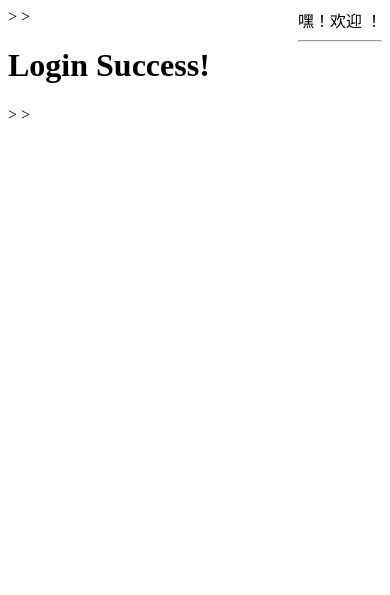
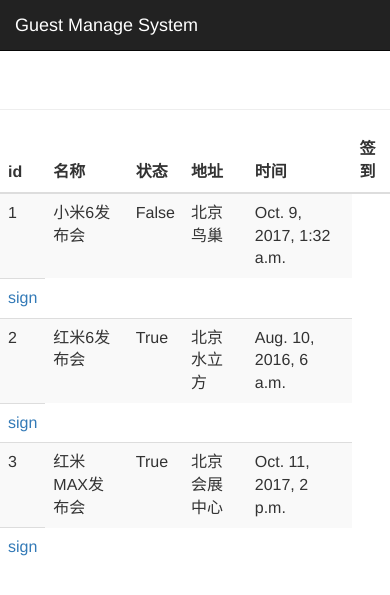
Before and after one commit to WSUNJOY/learn-django, a Django app: page /event_manage/ in a window 390 px wide. Shown: the top 595 px of the page. Run offline with Django 3.2, Linux system fonts and the light colour scheme; a user stored in the database is signed in; data comes from the database, SQL or seed files in the repository; both versions use the stored data as it was after the commit; some libraries are stand-ins or nearby versions.

Commit message:
2017-10-11 page104 sign in done

```diff
--- a/guest/__init__.py
+++ b/guest/__init__.py
@@ -0,0 +1,2 @@
+import pymysql
+pymysql.install_as_MySQLdb()
--- a/guest/urls.py
+++ b/guest/urls.py
@@ -24,4 +24,9 @@
     url(r'^accounts/login/$', views.index),
     url(r'^login_action/$', views.login_action),
     url(r'^event_manage/$', views.event_manage),
+    url(r'^search_name/$', views.search_name),
+    url(r'^guest_manage/$', views.guest_manage),
+    url(r'^sign_index/(?P<event_id>[0-9]+)/$', views.sign_index),
+    url(r'^sign_index_action/(?P<event_id>[0-9]+)/$', views.sign_index_action),
+    url(r'^logout/$', views.logout),
 ]
--- a/sign/templates/event_manage.html
+++ b/sign/templates/event_manage.html
@@ -1,11 +1,72 @@
-<html>
+<html lang="zh-CN">
     <head>
-        <title>Event Manage Page</title>>
-    </head>>
-    <body>
-        <div style = "float:right;">
-            <a>嘿！欢迎 {{ user }} ！</a><hr/>
+        <!--<title>Event Manage Page</title>>-->
+        {% load bootstrap3 %}
+        {% bootstrap_css %}
+        {% bootstrap_javascript %}
+        <title>Guest Manage</title>
+    </head>
+
+    <body role="document">
+        <!--导航栏-->
+        <nav class="navbar navbar-inverse navbar-fixed-top">
+            <div class="container">
+                <div class="navbar-header">
+                    <a class="navbar-brand" href="/event_manage/">Guest Manage System</a>
+                </div>
+                <div id="navbar" class="collapse navbar-collapse">
+                    <ul class="nav navbar-nav">
+                        <li class="active"><a href="#">发布会</a> </li>
+                        <li><a href="/guest_manage/">嘉宾</a> </li>
+                    </ul>
+                    <ul class="nav navbar-nav nabbar-right">
+                        <li><a href="#">{{user}}</a> </li>
+                        <li><a href="/logout/">退出</a> </li>
+                    </ul>
+                </div>
+            </div>
+        </nav>
+        <!--发布会搜索表单-->
+        <div class="page-header" style="padding-top: 60px;">
+            <div id="navbar" class="navbar-collapse collapse">
+                <form class="navbar-form" method="get" action="/search_name/">
+                    <div class="form-group">
+                        <input name="name" type="text" placeholder="名称" class="form-control">
+                    </div>
+                    <button type="submit" class="btn btn-success">搜索</button>
+                </form>
+            </div>
         </div>
-        <h1>Login Success!</h1>
-    </body>>
-</html>>
+
+        <!--发布会列表-->
+        <div class="row">
+            <div class="col-md-6">
+                <table class="table table-striped">
+                    <thead>
+                        <tr>
+                            <th>id</th><th>名称</th><th>状态</th><th>地址</th><th>时间</th><th>签到</th>
+                        </tr>
+                    </thead>
+                    <tbody>
+                        {% for event in events %}
+                        <tr>
+                            <td>{{ event.id }}</td>
+                            <td>{{ event.name}}</td>
+                            <td>{{ event.status }}</td>
+                            <td>{{ event.address }}</td>
+                            <td>{{ event.start_time }}</td>
+                        </tr>
+                        <td>
+                            <a href="/sign_index/{{ event.id }}" target="{{ event.id }}_blank">sign</a>
+                        </td>
+                        {% endfor %}
+                    </tbody>
+                </table>
+            </div>
+        </div>
+        <!--<div style = "float:right;">-->
+            <!--<a>嘿！欢迎 {{ user }} ！</a><hr/>-->
+        <!--</div>-->
+        <!--<h1>Login Success!</h1>-->
+    </body>
+</html>
--- a/sign/views.py
+++ b/sign/views.py
@@ -2,6 +2,9 @@
 from django.http import HttpResponse, HttpResponseRedirect
 from django.contrib import auth
 from django.contrib.auth.decorators import login_required
+from sign.models import Event, Guest
+from django.core.paginator import Paginator, EmptyPage, PageNotAnInteger
+from django.shortcuts import render, get_object_or_404
 
 # Create your views here.
 def index(request):
@@ -28,8 +31,75 @@
     # else:
     #     return render(request, 'index.html', {'error': 'username or password error!'})
 
+# 发布会管理
 @login_required
 def event_manage(request):
     # username = request.COOKIES.get('user', '')    #读取浏览器cookie
+    event_list = Event.objects.all()
     username = request.session.get('user', '')    #读取浏览器 session
-    return render(request, "event_manage.html", {"user":username})
+    return render(request, "event_manage.html", {"user":username, "events":event_list})
+
+#发布会名称搜索
+@login_required
+def search_name(request):
+    username = request.session.get('user', '')
+    search_name = request.GET.get("name", "")
+    event_list = Event.objects.filter(name__contains=search_name)
+    return render(request, "event_manage.html", {"user": username, "events": event_list})
+
+#嘉宾管理
+@login_required
+def guest_manage(request):
+    username = request.session.get('user', '')
+    guest_list = Guest.objects.all()
+    paginator = Paginator(guest_list, 2)
+    page = request.GET.get('page')
+    try:
+        contacts = paginator.page(page)
+    except PageNotAnInteger:
+        # If page is not an integer, deliver first page.
+        contacts = paginator.page(1)
+    except EmptyPage:
+        # If page is out of range (e.g. 9999), deliver lagt page of results.
+        contacts = paginator.page(paginator.num_pages)
+    return render(request, "guest_manage.html", {"user": username,"guests": guest_list})
+
+# 签到页面
+@login_required
+def sign_index(request, event_id):
+    event = get_object_or_404(Event, id = event_id)
+    return render(request, 'sign_index.html', {'event': event})
+
+# 签到动作
+@login_required
+def sign_index_action(request, event_id):
+    event = get_object_or_404(Event, id = event_id)
+    phone = request.POST.get('phone', '')
+
+    result = Guest.objects.filter(phone = phone)
+    if not result:
+        return render(request, 'sign_index.html', {'event': event,
+                                                   'hint': 'phone error.'})
+
+    result = Guest.objects.filter(phone = phone, event_id = event_id)
+    if not result:
+        return render(request, 'sign_index.html', {'event': event,
+                                                   'hint': 'event id or phone error.'})
+
+    result = Guest.objects.get(phone=phone, event_id=event_id)
+    if result.sign:
+        return render(request, 'sign_index.html', {'event': event,
+                                                   'hint': 'user has sign in.'})
+
+    else:
+        Guest.objects.filter(phone = phone, event_id = event_id).update(sign = '1')
+        return render(request, 'sign_index.html', {'event': event,
+                                                   'hint': 'sign in success!',
+                                                   'guest': result})
+
+# 退出登录
+@login_required
+def logout(request):
+    auth.logout(request)    # 退出登录
+    response = HttpResponseRedirect('/index/')
+    return response
```
Also changed, not shown: guest/settings.py (+12 -2 lines), mysql_test.py (added, +37 -0 lines), sign/templates/guest_manage.html (added, +71 -0 lines), sign/templates/sign_index.html (added, +45 -0 lines), db.sqlite3.
